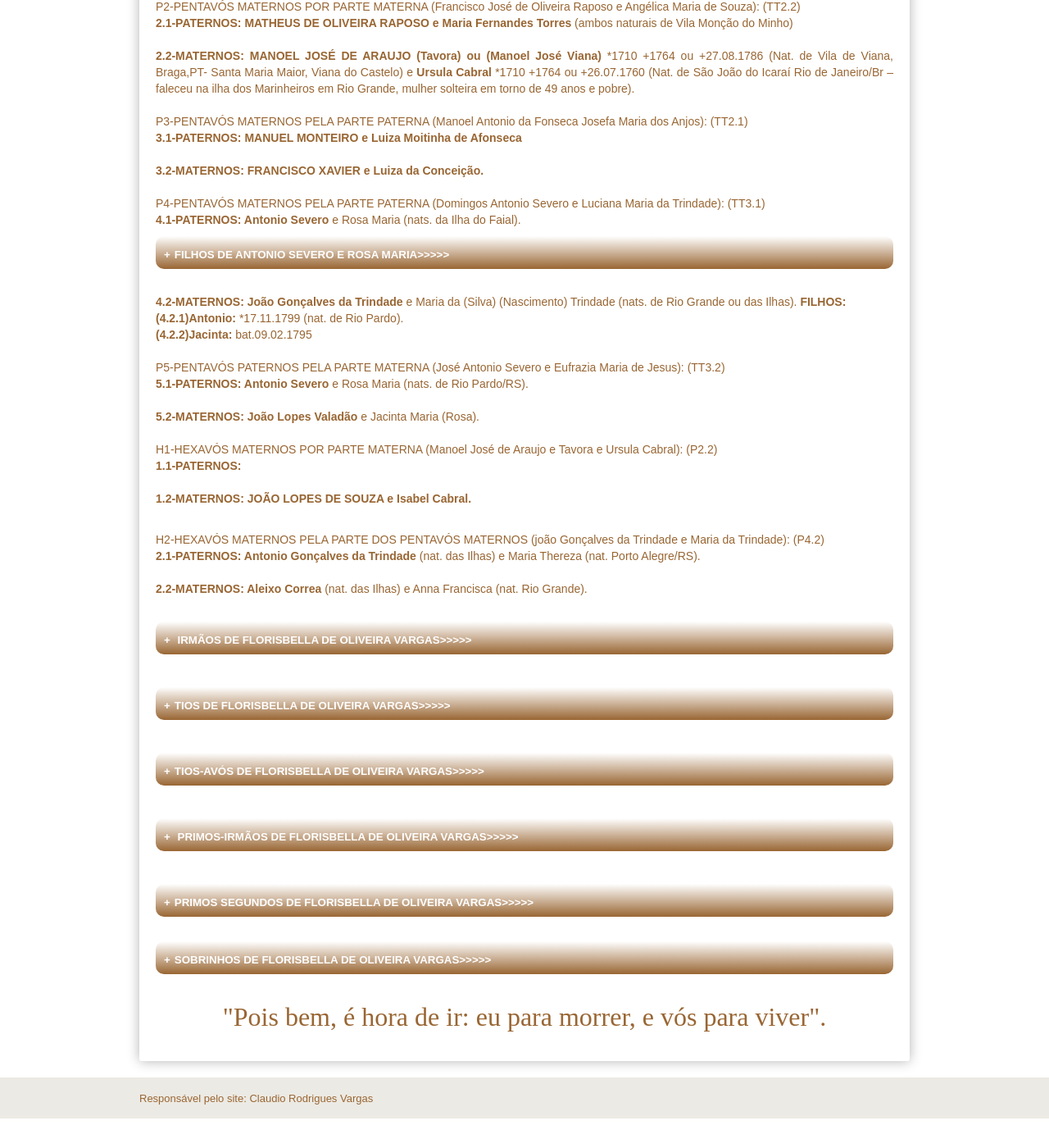
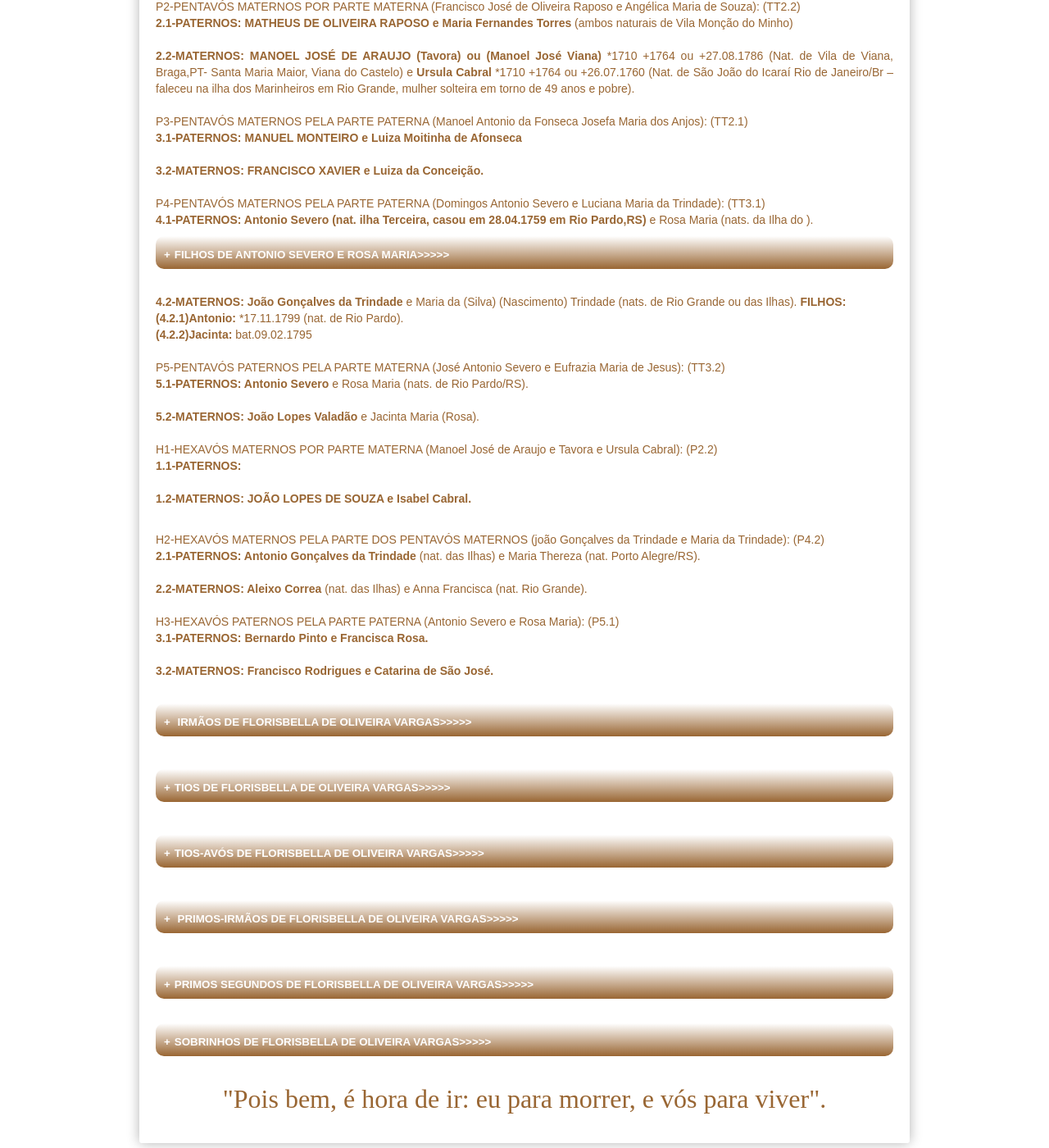
Before and after one commit to claudiovargas1955/claudiovargas1955.github.io, a Jekyll site: the page built from _pages/arvore-genealogica-de-costados-de-florisbella.html, in a window 1280 px wide and 1400 px high, scrolled down 2301 px. Shown: the whole window at 82% size. Built offline with Jekyll 4.4.1, drawn with Linux system fonts in a browser that asks for light colours; some web fonts are replaced; before the commit the page ends 3665 px from its top, so only the background shows below that.

Commit message:
Update arvore-genealogica-de-costados-de-florisbella.html

```diff
--- a/_pages/arvore-genealogica-de-costados-de-florisbella.html
+++ b/_pages/arvore-genealogica-de-costados-de-florisbella.html
@@ -513,10 +513,10 @@ TT.3-TETRAVÓS MATERNOS PELA PARTE PATERNA (João Antonio Severo e Firmina Maria
  <b>3.2-MATERNOS: FRANCISCO XAVIER e Luiza da Conceição.</b><br/><br/>
 
 P4-PENTAVÓS MATERNOS PELA PARTE PATERNA (Domingos Antonio Severo e Luciana Maria da Trindade): (TT3.1) <br>
-<b>4.1-PATERNOS: Antonio Severo </b> e Rosa Maria (nats. da Ilha do Faial).
+<b>4.1-PATERNOS: Antonio Severo (nat. ilha Terceira, casou em 28.04.1759 em Rio Pardo,RS) </b> e Rosa Maria (nats. da Ilha do ).
 <details><p><summary>FILHOS DE ANTONIO SEVERO E ROSA MARIA>>>>></b></summary></p>
-<p><b>(4.1.1)João Antonio Severo: </b>bat.04.12.1760 (nat. Rio Pardo, casado com Felicia Maria, nat. Rio Pardo, filha de Manoel Pereira Soares e Maria
-Francisca nats. das Ilhas). <b>FILHOS: </b><br>
+<p><b>(4.1.1)João Antonio Severo: </b>bat.04.12.1760 (nat. Rio Pardo, casado com Felicia Maria, nat. Rio Pardo, filha de Manoel Pereira
+Soares e Maria Francisca nats. das Ilhas). <b>FILHOS: </b><br>
 <b>(4.1.1.1)Tristão: </b>*15.02.1797 (nat. Rio Pardo).<br><br>
 
 <b>(4.1.2)Antonio José Severo: </b>(nat. Rio Pardo, casado com Josefa Maria, nat. Rio Grande, filha de Antonio D'Avila e Luzia Maria,
@@ -575,7 +575,13 @@ P5-PENTAVÓS PATERNOS PELA PARTE MATERNA (José Antonio Severo e Eufrazia Maria
  H2-HEXAVÓS MATERNOS PELA PARTE DOS PENTAVÓS MATERNOS (joão Gonçalves da Trindade e Maria da Trindade): (P4.2)<br>
  <b>2.1-PATERNOS: Antonio Gonçalves da Trindade</b> (nat. das Ilhas) e Maria Thereza (nat. Porto Alegre/RS).<br><br>
 
-  <b>2.2-MATERNOS: Aleixo Correa </b>(nat. das Ilhas) e Anna Francisca (nat. Rio Grande).<br><br>
+ <b>2.2-MATERNOS: Aleixo Correa </b>(nat. das Ilhas) e Anna Francisca (nat. Rio Grande).<br><br>
+
+ H3-HEXAVÓS PATERNOS PELA PARTE PATERNA (Antonio Severo e Rosa Maria): (P5.1)<br>
+<b>3.1-PATERNOS: <b>Bernardo Pinto e Francisca Rosa. <br><br>
+
+<b>3.2-MATERNOS: <b>Francisco Rodrigues e Catarina de São José.<br><br>
+
 
  <details><p><summary> IRMÃOS DE FLORISBELLA DE OLIVEIRA VARGAS>>>>></summary><br/>
  <p> <b>(1)ANTENOR FONSECA DE OLIVEIRA: </b>*26.08.1900 (casou em 27.06.1925 com Seranilda da Costa Mazuim *11.07.1916 filha de José
```
